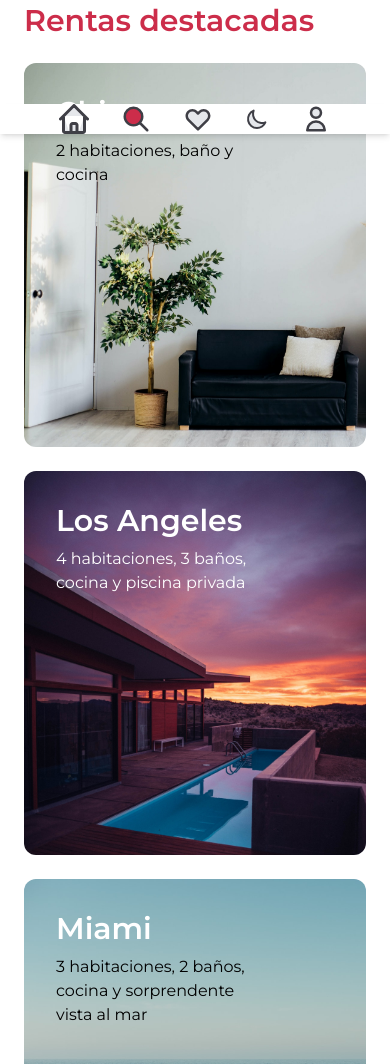
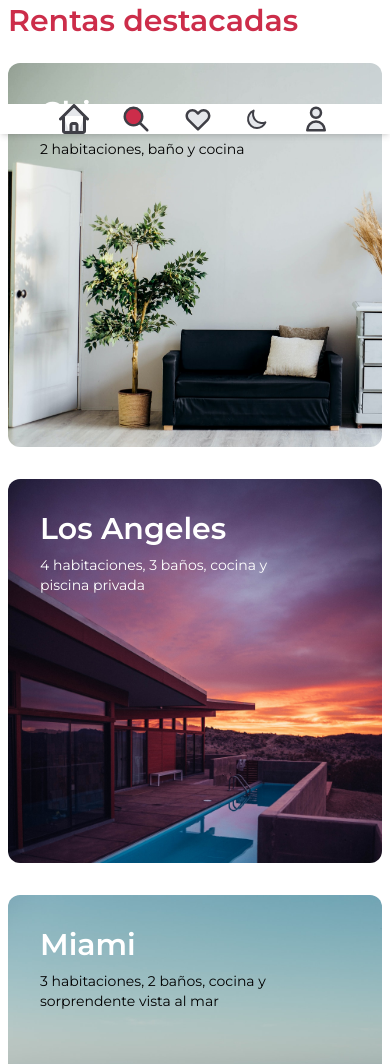
Before and after one commit to christefs/WebTravel, a website: page public/index.html in a window 390 px wide. Shown: the part 710-1774 px from the top of the page. Drawn offline with Linux system fonts and the light colour scheme.

Commit message:
Aplicación de responsive a la sección de rentas destacadas

```diff
--- a/public/index.html
+++ b/public/index.html
@@ -86,26 +86,33 @@
             </div>
 
         </div>
-        <div class="px-6 h-full w-full" id="rentas_destacadas">
+        <div class="px-2 h-full w-full lg:px-6" id="rentas_destacadas">
             <p class="text-3xl text-primary font-semibold pb-6 mt-6">Rentas destacadas</p>
-            <div class="w-full h-auto flex flex-col space-y-6 items-center justify-center">
-                <div class="w-full h-96 bg-chicago bg-cover rounded-xl">
-                    <p class="CardTitle">Chicago</p>
-                    <p class="text-md pl-8 text-black mr-24">2 habitaciones, baño y cocina</p>
+            <div class="w-full h-auto flex flex-col items-center justify-center">
+                <div class="w-full h-96 bg-chicago bg-cover rounded-xl mb-8 lg:bg-center">
+                    <p class="CardTitle lg:text-black">Chicago</p>
+                    <p class="text-sm pl-8 text-black mr-24 lg:text-lg">2 habitaciones, baño y cocina</p>
                 </div>
-                <div class="w-full h-96 bg-LA bg-cover rounded-xl">
-                    <p class="CardTitle">Los Angeles</p>
-                    <p class="text-md pl-8 text-white mr-24">4 habitaciones, 3 baños, cocina y piscina privada</p>
+                <div class="lg:flex lg:h-full lg:w-full lg:space-x-4">
+                    <div class="w-full h-96 bg-LA bg-cover rounded-xl lg:h-auto mb-8">
+                        <p class="CardTitle">Los Angeles</p>
+                        <p class="text-sm pl-8 text-white mr-24 lg:text-lg">4 habitaciones, 3 baños, cocina y piscina privada</p>
+                    </div>
+
+                    <div class="lg:h-full lg:w-full lg:flex lg:flex-col lg:pl-8">
+                        <div class="w-full h-96 bg-miami bg-cover rounded-xl mb-8">
+                            <p class="CardTitle">Miami</p>
+                            <p class="text-sm pl-8 text-black mr-24 lg:text-lg">3 habitaciones, 2 baños, cocina y sorprendente vista al mar</p>
+                        </div>
+                        <div class="w-full h-96 bg-bali bg-cover rounded-xl mb-8">
+                            <p class="CardTitle">Bali</p>
+                            <p class="text-sm pl-8 text-white mr-24 lg:text-lg">2 habitaciones, 2 baños, cocina y piscina privada</p>
+                        </div>
+                    </div>
+
+
                 </div>
 
-                <div class="w-full h-96 bg-miami bg-cover rounded-xl">
-                    <p class="CardTitle">Miami</p>
-                    <p class="text-md pl-8 text-black mr-24">3 habitaciones, 2 baños, cocina y sorprendente vista al mar</p>
-                </div>
-                <div class="w-full h-96 bg-bali bg-cover rounded-xl">
-                    <p class="CardTitle">Bali</p>
-                    <p class="text-md pl-8 text-white mr-24">2 habitaciones, 2 baños, cocina y piscina privada</p>
-                </div>
             </div>
         </div>
 
```
Also changed, not shown: public/css/tailwind.css.
